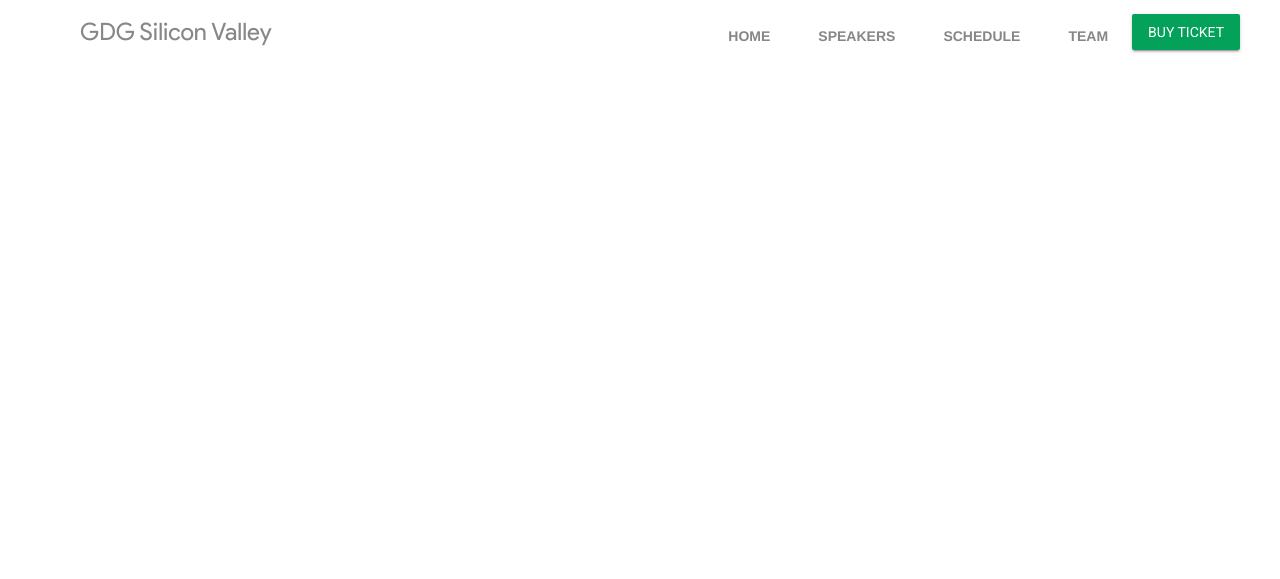
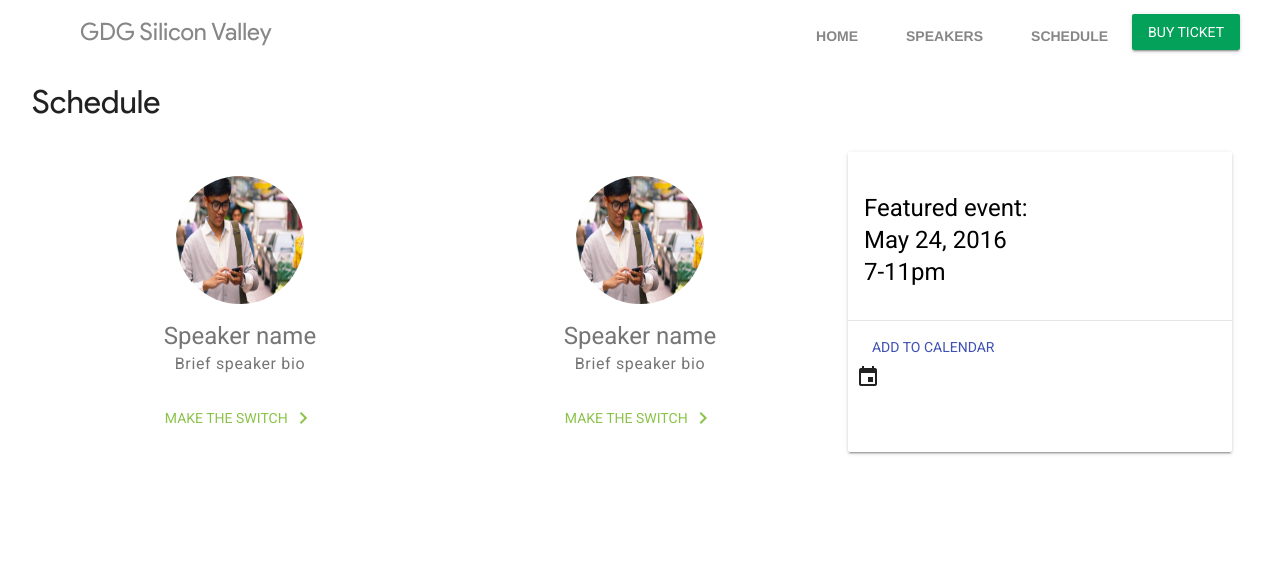
Before and after one commit to twhetzel/gdgsv-devfest-2019, a Flask app: page /schedule in a window 1280 px wide. Shown: the top 579 px of the page. Run offline with Flask 2, Linux system fonts and the light colour scheme.

Commit message:
start to format schedule page

```diff
--- a/main.py
+++ b/main.py
@@ -15,3 +15,9 @@ def show_home():
 def display_schedule():
     ''' Show schedule page. '''
     return render_template('schedule.html')
+
+
+@app.route('/speakers')
+def display_speakers():
+    ''' Show speakers page. '''
+    return render_template('speakers.html')
--- a/static/styles.css
+++ b/static/styles.css
@@ -566,6 +566,21 @@ iframe {
 }
 
 
+.schedule-section {
+  position: relative;
+  padding-top: 60px;
+  padding-bottom: 80px;
+}
+.schedule-content {
+  padding: 32px;
+}
+
+.schedule {
+  /*text-align: center;*/
+}
+
+
+
 .android-card-container {
 }
 
--- a/templates/header.html
+++ b/templates/header.html
@@ -12,9 +12,9 @@
       <div class="android-navigation-container">
             <nav class="android-navigation mdl-navigation">
               <a class="mdl-navigation__link mdl-typography--text-uppercase" href="/">Home</a>
-              <a class="mdl-navigation__link mdl-typography--text-uppercase" href="">Speakers</a>
+              <a class="mdl-navigation__link mdl-typography--text-uppercase" href="/speakers">Speakers</a>
               <a class="mdl-navigation__link mdl-typography--text-uppercase" href="/schedule">Schedule</a>
-              <a class="mdl-navigation__link mdl-typography--text-uppercase" href="">Team</a>
+              <!-- <a class="mdl-navigation__link mdl-typography--text-uppercase" href="">Team</a> -->
               <a class="mdl_navigation__link nohover mdl-typography--text-uppercase" href="">
                 <button class="mdl-button mdl-js-button mdl-button--raised mdl-button--accent nav-button">Buy Ticket</button></a>
             </nav>
@@ -30,9 +30,9 @@
         </span>
         <nav class="mdl-navigation">
           <a class="mdl-navigation__link" href="/">Home</a>
-          <a class="mdl-navigation__link" href="">Speakers</a>
+          <a class="mdl-navigation__link" href="/speakers">Speakers</a>
           <a class="mdl-navigation__link" href="/schedule">Schedule</a>
-          <a class="mdl-navigation__link" href="">Team</a>
+          <!-- <a class="mdl-navigation__link" href="">Team</a> -->
         </nav>
   </div>
 </div>
--- a/templates/schedule.html
+++ b/templates/schedule.html
@@ -2,5 +2,111 @@
 {% block content %}
 {% include "header.html" %}
 
+<div class="schedule-section">
+    <div class="container">
+        <div class="schedule-content">
+            <div class="container-title">Schedule</div>
+
+            <div class="mdl-grid">
+                <div class="mdl-cell mdl-cell--4-col mdl-cell--4-col-tablet mdl-cell--4-col-phone mdl-card">
+                  <div class="speaker">
+                    <div class="mdl-card__media speaker-image-background">
+                      <img class="speaker-image" src="{{url_for('static', filename='images/more-from-1.png')}}"/>
+                    </div>
+                    <div class="mdl-card__supporting-text">
+                      <div>
+                        <h4 class="speaker-name">Speaker name</h4>
+                      </div>
+                      <div>
+                        <span class="mdl-typography--font-light mdl-typography--subhead">Brief speaker bio</span>
+                      </div>
+                    </div>
+                    <div class="mdl-card__actions">
+                      <a class="android-link mdl-button mdl-js-button mdl-typography--text-uppercase" href="">Make the switch
+                        <i class="material-icons">chevron_right</i>
+                      </a>
+                    </div>
+                  </div>
+                </div>
+
+                <div class="mdl-cell mdl-cell--4-col mdl-cell--4-col-tablet mdl-cell--4-col-phone mdl-card">
+                  <div class="speaker">
+                    <div class="mdl-card__media speaker-image-background">
+                      <img class="speaker-image" src="{{url_for('static', filename='images/more-from-1.png')}}">
+                    </div>
+                    <div class="mdl-card__supporting-text">
+                      <div>
+                        <h4 class="speaker-name">Speaker name</h4>
+                      </div>
+                      <div>
+                        <span class="mdl-typography--font-light mdl-typography--subhead">Brief speaker bio</span>
+                      </div>
+                    </div>
+                    <div class="mdl-card__actions">
+                      <a class="android-link mdl-button mdl-js-button mdl-typography--text-uppercase" href="">Make the switch
+                        <i class="material-icons">chevron_right</i>
+                      </a>
+                    </div>
+                  </div>
+                </div>
+
+                <div class="mdl-cell mdl-cell--4-col mdl-cell--4-col-tablet mdl-cell--4-col-phone mdl-card mdl-shadow--2dp">
+                  <div class="schedule">
+                    <div class="mdl-card__title mdl-card--expand">
+                        <h4>Featured event:<br>May 24, 2016<br>7-11pm
+                        </h4>
+                    </div>
+                    <!-- <div class="mdl-card__media speaker-image-background">
+                      <img class="speaker-image" src="{{url_for('static', filename='images/more-from-1.png')}}"/>
+                    </div> -->
+                    <!-- <div class="mdl-card__supporting-text">
+                      <div>
+                        <h4 class="speaker-name">Speaker name</h4>
+                      </div>
+                      <div>
+                        <span class="mdl-typography--font-light mdl-typography--subhead">Brief speaker bio</span>
+                      </div>
+                    </div> -->
+                    <div class="mdl-card__actions mdl-card--border">
+                      <!-- <a class="mdl-button mdl-js-button mdl-typography--text-uppercase" href="">Make the switch
+                        <i class="material-icons">chevron_right</i>
+                      </a> -->
+
+                      <a class="mdl-button mdl-button--colored mdl-js-button mdl-js-ripple-effect">
+      Add to Calendar
+    </a>
+    <div class="mdl-layout-spacer"></div>
+    <i class="material-icons">event</i>
+
+                    </div>
+                  </div>
+                </div>
+
+                <!-- <div class="mdl-cell mdl-cell--3-col mdl-cell--4-col-tablet mdl-cell--4-col-phone mdl-card">
+                  <div class="speaker">
+                    <div class="mdl-card__media speaker-image-background">
+                      <img class="speaker-image" src="{{url_for('static', filename='images/more-from-1.png')}}"/>
+                    </div>
+                    <div class="mdl-card__supporting-text">
+                      <div>
+                        <h4 class="speaker-name">Speaker name</h4>
+                      </div>
+                      <div>
+                        <span class="mdl-typography--font-light mdl-typography--subhead">Brief speaker bio</span>
+                      </div>
+                    </div>
+                    <div class="mdl-card__actions">
+                      <a class="android-link mdl-button mdl-js-button mdl-typography--text-uppercase" href="">Make the switch
+                        <i class="material-icons">chevron_right</i>
+                      </a>
+                    </div>
+                  </div>
+                </div> -->
+
+              </div>
+            </div>
+          </div>
+        </div>
+
 
 {% endblock %}
```
Also changed, not shown: templates/index.html (+4 -4 lines).
